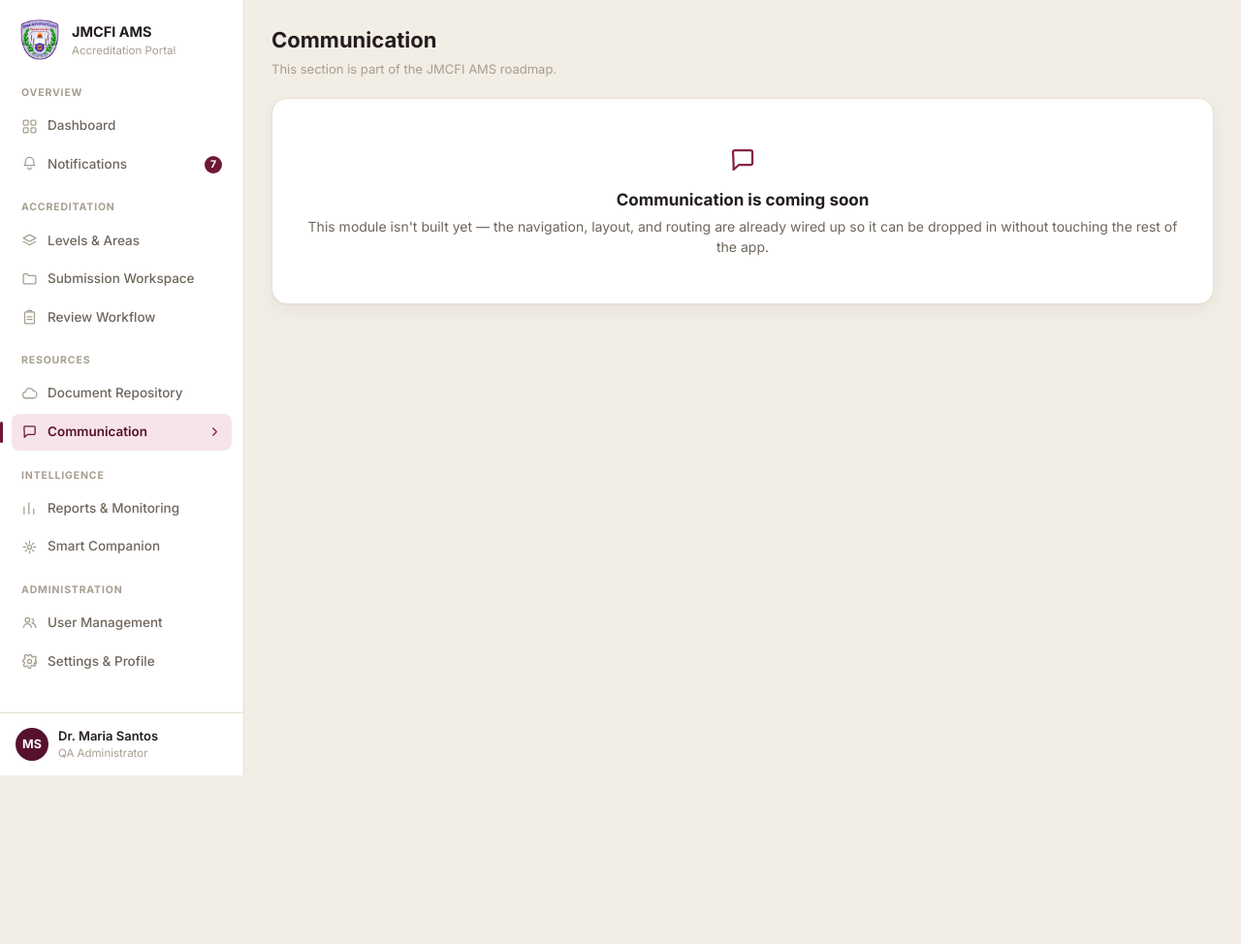
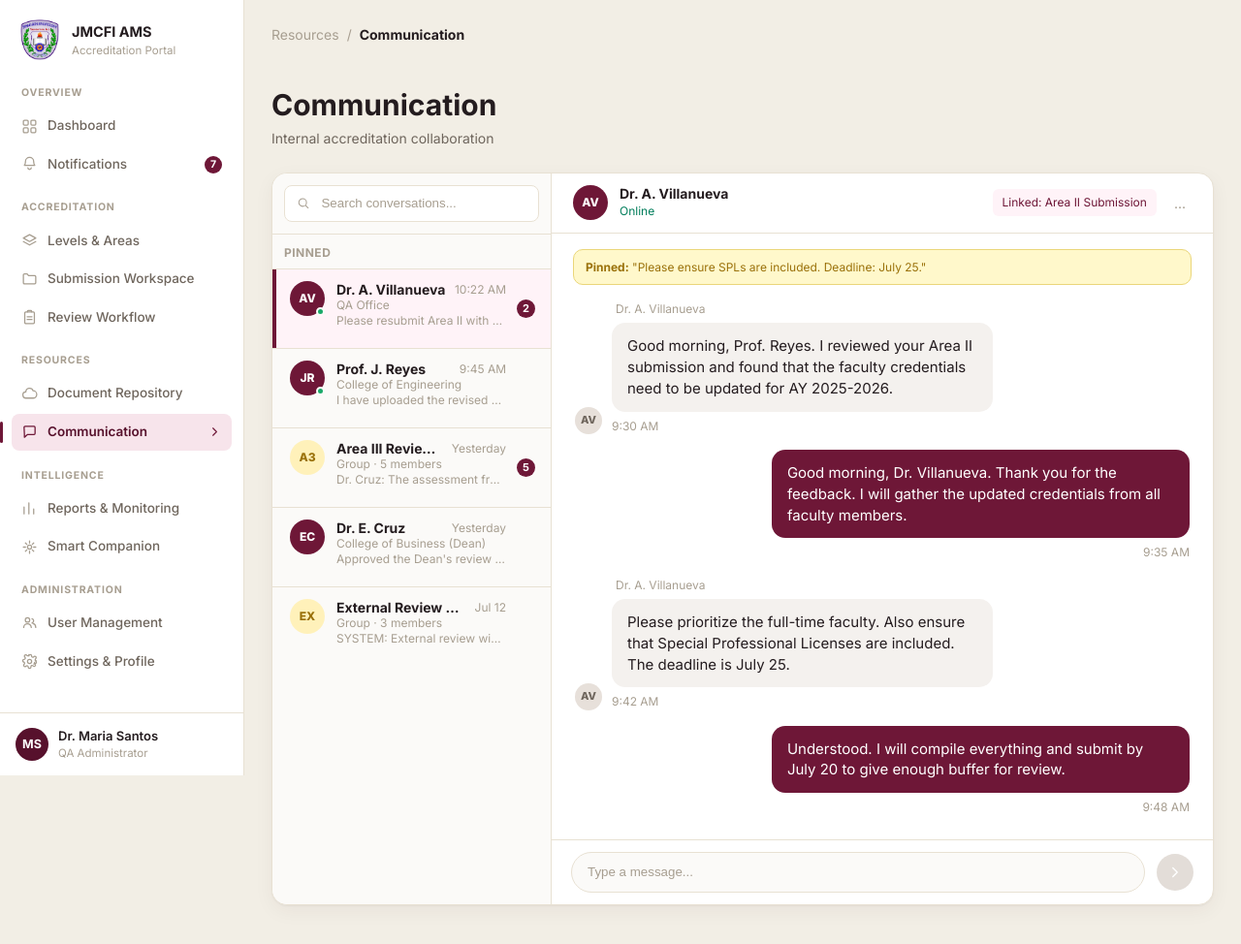
Before and after one commit to Ashhh02/accreditation_management_system, a Django app: page /resources/communication/ in a window 1280 px wide. Shown: the whole page at 97% size. Before the commit the page ends 800 px from the top, so only its background shows below. Run offline with Django 5.2, Linux system fonts and the light colour scheme.

Commit message:
build communication reference ui

```diff
--- a/resources/templates/resources/communication.html
+++ b/resources/templates/resources/communication.html
@@ -1,4 +1,101 @@
 {% extends 'base.html' %}
+{% load static nav_extras %}
+
+{% block extra_css %}
+  <link rel="stylesheet" href="{% static 'css/communication.css' %}">
+{% endblock %}
+
 {% block content %}
-  {% include 'partials/_placeholder.html' with icon_name='message' %}
+  <div class="communication-page">
+    <div class="communication-breadcrumb">
+      <span>Resources</span>
+      <span>/</span>
+      <strong>Communication</strong>
+    </div>
+
+    <header class="communication-header">
+      <h1>Communication</h1>
+      <p>Internal accreditation collaboration</p>
+    </header>
+
+    <section class="chat-shell">
+      <aside class="conversation-panel">
+        <div class="conversation-search">
+          {% icon 'search' %}
+          <input type="search" placeholder="Search conversations...">
+        </div>
+
+        <div class="pinned-label">Pinned</div>
+
+        <div class="conversation-list">
+          {% for conversation in conversations %}
+            <button type="button" class="conversation-item{% if conversation.active %} is-active{% endif %}">
+              <span class="conversation-avatar{% if conversation.initials == 'A3' or conversation.initials == 'EX' %} is-gold{% endif %}">
+                {{ conversation.initials }}
+                {% if conversation.online %}<i></i>{% endif %}
+              </span>
+              <span class="conversation-copy">
+                <span class="conversation-line">
+                  <strong>{{ conversation.name }}</strong>
+                  <em>{{ conversation.time }}</em>
+                </span>
+                <span class="conversation-context">{{ conversation.context }}</span>
+                <span class="conversation-preview">{{ conversation.preview }}</span>
+              </span>
+              {% if conversation.unread %}
+                <span class="conversation-badge">{{ conversation.unread }}</span>
+              {% endif %}
+            </button>
+          {% endfor %}
+        </div>
+      </aside>
+
+      <main class="chat-main">
+        <header class="chat-thread-header">
+          <div class="thread-user">
+            <div class="thread-avatar">AV</div>
+            <div>
+              <h2>{{ active_conversation.name }}</h2>
+              <p>Online</p>
+            </div>
+          </div>
+
+          <div class="thread-actions">
+            <span>Linked: Area II Submission</span>
+            <button type="button" aria-label="Thread options">...</button>
+          </div>
+        </header>
+
+        <div class="pinned-note">
+          <strong>Pinned:</strong>
+          <span>"Please ensure SPLs are included. Deadline: July 25."</span>
+        </div>
+
+        <section class="message-list">
+          {% for message in messages %}
+            <article class="message-row{% if message.mine %} is-mine{% endif %}">
+              {% if not message.mine %}
+                <div class="message-author">{{ message.author }}</div>
+                <div class="message-wrap">
+                  <span class="message-avatar">{{ message.initials }}</span>
+                  <div>
+                    <div class="message-bubble">{{ message.text }}</div>
+                    <time>{{ message.time }}</time>
+                  </div>
+                </div>
+              {% else %}
+                <div class="message-bubble">{{ message.text }}</div>
+                <time>{{ message.time }}</time>
+              {% endif %}
+            </article>
+          {% endfor %}
+        </section>
+
+        <footer class="message-composer">
+          <input type="text" placeholder="Type a message...">
+          <button type="button" aria-label="Send message">{% icon 'chevron-right' %}</button>
+        </footer>
+      </main>
+    </section>
+  </div>
 {% endblock %}
--- a/resources/views.py
+++ b/resources/views.py
@@ -100,4 +100,102 @@ class DocumentRepositoryView(TemplateView):
 
 class CommunicationView(TemplateView):
     template_name = 'resources/communication.html'
-    extra_context = {'page_title': 'Communication'}
+
+    def get_context_data(self, **kwargs):
+        context = super().get_context_data(**kwargs)
+        conversations = [
+            {
+                'initials': 'AV',
+                'name': 'Dr. A. Villanueva',
+                'context': 'QA Office',
+                'preview': 'Please resubmit Area II with updated credentials...',
+                'time': '10:22 AM',
+                'unread': 2,
+                'active': True,
+                'online': True,
+                'pinned': True,
+            },
+            {
+                'initials': 'JR',
+                'name': 'Prof. J. Reyes',
+                'context': 'College of Engineering',
+                'preview': 'I have uploaded the revised syllabi for review.',
+                'time': '9:45 AM',
+                'unread': 0,
+                'active': False,
+                'online': True,
+                'pinned': False,
+            },
+            {
+                'initials': 'A3',
+                'name': 'Area III Review Team',
+                'context': 'Group · 5 members',
+                'preview': 'Dr. Cruz: The assessment framework looks complete.',
+                'time': 'Yesterday',
+                'unread': 5,
+                'active': False,
+                'online': False,
+                'pinned': False,
+            },
+            {
+                'initials': 'EC',
+                'name': 'Dr. E. Cruz',
+                'context': 'College of Business (Dean)',
+                'preview': "Approved the Dean's review for Area V.",
+                'time': 'Yesterday',
+                'unread': 0,
+                'active': False,
+                'online': False,
+                'pinned': False,
+            },
+            {
+                'initials': 'EX',
+                'name': 'External Review Panel',
+                'context': 'Group · 3 members',
+                'preview': 'SYSTEM: External review window opens next week.',
+                'time': 'Jul 12',
+                'unread': 0,
+                'active': False,
+                'online': False,
+                'pinned': False,
+            },
+        ]
+        messages = [
+            {
+                'author': 'Dr. A. Villanueva',
+                'initials': 'AV',
+                'text': 'Good morning, Prof. Reyes. I reviewed your Area II submission and found that the faculty credentials need to be updated for AY 2025-2026.',
+                'time': '9:30 AM',
+                'mine': False,
+            },
+            {
+                'author': 'You',
+                'initials': 'MS',
+                'text': 'Good morning, Dr. Villanueva. Thank you for the feedback. I will gather the updated credentials from all faculty members.',
+                'time': '9:35 AM',
+                'mine': True,
+            },
+            {
+                'author': 'Dr. A. Villanueva',
+                'initials': 'AV',
+                'text': 'Please prioritize the full-time faculty. Also ensure that Special Professional Licenses are included. The deadline is July 25.',
+                'time': '9:42 AM',
+                'mine': False,
+            },
+            {
+                'author': 'You',
+                'initials': 'MS',
+                'text': 'Understood. I will compile everything and submit by July 20 to give enough buffer for review.',
+                'time': '9:48 AM',
+                'mine': True,
+            },
+        ]
+        context.update(
+            {
+                'page_title': 'Communication',
+                'conversations': conversations,
+                'messages': messages,
+                'active_conversation': conversations[0],
+            }
+        )
+        return context
--- /dev/null
+++ b/static/css/communication.css
@@ -0,0 +1,386 @@
+.communication-page {
+  width: 100%;
+}
+
+.communication-breadcrumb {
+  display: flex;
+  align-items: center;
+  gap: 8px;
+  margin-bottom: 46px;
+  color: var(--color-text-faint);
+  font-size: 14px;
+}
+
+.communication-breadcrumb strong {
+  color: var(--color-text);
+}
+
+.communication-header {
+  margin-bottom: 24px;
+}
+
+.communication-header h1 {
+  font-size: 30px;
+  line-height: 1.1;
+}
+
+.communication-header p {
+  margin-top: 8px;
+  color: var(--color-text-muted);
+}
+
+.chat-shell {
+  display: grid;
+  grid-template-columns: 288px minmax(0, 1fr);
+  min-height: 620px;
+  border: 1px solid var(--color-border);
+  border-radius: var(--radius-lg);
+  background: var(--color-surface);
+  overflow: hidden;
+  box-shadow: var(--shadow-card);
+}
+
+.conversation-panel {
+  border-right: 1px solid var(--color-border);
+  background: #fbfaf8;
+}
+
+.conversation-search {
+  height: 38px;
+  margin: 12px;
+  display: flex;
+  align-items: center;
+  gap: 10px;
+  padding: 0 12px;
+  border: 1px solid var(--color-border);
+  border-radius: var(--radius-sm);
+  background: var(--color-surface);
+  color: var(--color-text-faint);
+}
+
+.conversation-search .icon {
+  width: 15px;
+  height: 15px;
+}
+
+.conversation-search input {
+  width: 100%;
+  min-width: 0;
+  border: 0;
+  outline: 0;
+  background: transparent;
+}
+
+.conversation-search input::placeholder {
+  color: var(--color-text-faint);
+}
+
+.pinned-label {
+  padding: 10px 12px 8px;
+  border-top: 1px solid var(--color-border);
+  color: var(--color-text-faint);
+  font-size: 12px;
+  font-weight: 700;
+  letter-spacing: 0.04em;
+  text-transform: uppercase;
+}
+
+.conversation-list {
+  display: flex;
+  flex-direction: column;
+}
+
+.conversation-item {
+  position: relative;
+  display: grid;
+  grid-template-columns: 38px minmax(0, 1fr) 20px;
+  gap: 10px;
+  min-height: 82px;
+  padding: 12px 16px 12px 18px;
+  border: 0;
+  border-top: 1px solid var(--color-border);
+  background: transparent;
+  text-align: left;
+}
+
+.conversation-item.is-active {
+  background: #fff3f8;
+  box-shadow: inset 4px 0 0 var(--maroon-700);
+}
+
+.conversation-avatar,
+.thread-avatar,
+.message-avatar {
+  width: 36px;
+  height: 36px;
+  border-radius: 50%;
+  background: var(--maroon-700);
+  color: #fff;
+  display: flex;
+  align-items: center;
+  justify-content: center;
+  font-size: 12px;
+  font-weight: 800;
+  position: relative;
+  flex-shrink: 0;
+}
+
+.conversation-avatar.is-gold {
+  background: #fff1ba;
+  color: #9a710a;
+}
+
+.conversation-avatar i {
+  position: absolute;
+  right: 0;
+  bottom: 0;
+  width: 9px;
+  height: 9px;
+  border: 2px solid #fbfaf8;
+  border-radius: 50%;
+  background: #19a969;
+}
+
+.conversation-copy {
+  min-width: 0;
+}
+
+.conversation-line {
+  display: flex;
+  align-items: center;
+  justify-content: space-between;
+  gap: 8px;
+}
+
+.conversation-line strong {
+  overflow: hidden;
+  color: var(--color-text);
+  font-size: 14px;
+  text-overflow: ellipsis;
+  white-space: nowrap;
+}
+
+.conversation-line em {
+  color: var(--color-text-faint);
+  font-size: 12px;
+  font-style: normal;
+  white-space: nowrap;
+}
+
+.conversation-context,
+.conversation-preview {
+  display: block;
+  overflow: hidden;
+  color: var(--color-text-faint);
+  font-size: 12px;
+  line-height: 1.35;
+  text-overflow: ellipsis;
+  white-space: nowrap;
+}
+
+.conversation-badge {
+  align-self: center;
+  justify-self: end;
+  min-width: 19px;
+  height: 19px;
+  padding: 0 6px;
+  border-radius: var(--radius-pill);
+  background: var(--maroon-700);
+  color: #fff;
+  font-size: 11px;
+  font-weight: 700;
+  line-height: 19px;
+  text-align: center;
+}
+
+.chat-main {
+  min-width: 0;
+  display: flex;
+  flex-direction: column;
+}
+
+.chat-thread-header {
+  min-height: 62px;
+  display: flex;
+  align-items: center;
+  justify-content: space-between;
+  gap: 18px;
+  padding: 12px 22px;
+  border-bottom: 1px solid var(--color-border);
+}
+
+.thread-user {
+  display: flex;
+  align-items: center;
+  gap: 12px;
+}
+
+.thread-user h2 {
+  font-size: 14px;
+  line-height: 1.2;
+}
+
+.thread-user p {
+  color: #007d5b;
+  font-size: 12px;
+}
+
+.thread-actions {
+  display: flex;
+  align-items: center;
+  gap: 12px;
+}
+
+.thread-actions span {
+  padding: 5px 10px;
+  border-radius: 6px;
+  background: #fff3f8;
+  color: var(--maroon-700);
+  font-size: 12px;
+}
+
+.thread-actions button {
+  border: 0;
+  background: transparent;
+  color: var(--color-text-faint);
+}
+
+.pinned-note {
+  margin: 16px 22px 0;
+  padding: 9px 12px;
+  border: 1px solid #ead67a;
+  border-radius: 10px;
+  background: #fff8cb;
+  color: #9a710a;
+  font-size: 12px;
+}
+
+.message-list {
+  flex: 1;
+  overflow-y: auto;
+  padding: 16px 24px 24px;
+}
+
+.message-row {
+  max-width: 68%;
+  margin-top: 16px;
+}
+
+.message-row:first-child {
+  margin-top: 0;
+}
+
+.message-row.is-mine {
+  margin-left: auto;
+  text-align: right;
+}
+
+.message-author {
+  margin: 0 0 6px 42px;
+  color: var(--color-text-faint);
+  font-size: 12px;
+}
+
+.message-wrap {
+  display: flex;
+  align-items: flex-end;
+  gap: 10px;
+}
+
+.message-avatar {
+  width: 28px;
+  height: 28px;
+  background: #e7e0da;
+  color: var(--color-text-muted);
+  font-size: 11px;
+}
+
+.message-bubble {
+  padding: 13px 16px;
+  border-radius: 14px;
+  background: #f4f1ee;
+  color: var(--color-text);
+  font-size: 15px;
+  line-height: 1.45;
+  text-align: left;
+}
+
+.message-row.is-mine .message-bubble {
+  background: var(--maroon-700);
+  color: #fff;
+}
+
+.message-row time {
+  display: block;
+  margin-top: 6px;
+  color: var(--color-text-faint);
+  font-size: 12px;
+}
+
+.message-composer {
+  min-height: 66px;
+  display: grid;
+  grid-template-columns: minmax(0, 1fr) 38px;
+  gap: 12px;
+  align-items: center;
+  padding: 12px 20px;
+  border-top: 1px solid var(--color-border);
+}
+
+.message-composer input {
+  height: 42px;
+  min-width: 0;
+  padding: 0 16px;
+  border: 1px solid var(--color-border);
+  border-radius: var(--radius-pill);
+  outline: 0;
+  background: #fbfaf8;
+}
+
+.message-composer input::placeholder {
+  color: var(--color-text-faint);
+}
+
+.message-composer button {
+  width: 38px;
+  height: 38px;
+  border: 0;
+  border-radius: 50%;
+  background: #e3ddd8;
+  color: #fff;
+  display: flex;
+  align-items: center;
+  justify-content: center;
+}
+
+.message-composer button .icon {
+  width: 18px;
+  height: 18px;
+}
+
+@media (max-width: 980px) {
+  .chat-shell {
+    grid-template-columns: 1fr;
+  }
+
+  .conversation-panel {
+    border-right: 0;
+    border-bottom: 1px solid var(--color-border);
+  }
+}
+
+@media (max-width: 680px) {
+  .communication-breadcrumb {
+    margin-bottom: 28px;
+  }
+
+  .chat-thread-header,
+  .thread-actions {
+    align-items: flex-start;
+    flex-direction: column;
+  }
+
+  .message-row {
+    max-width: 100%;
+  }
+}
```
